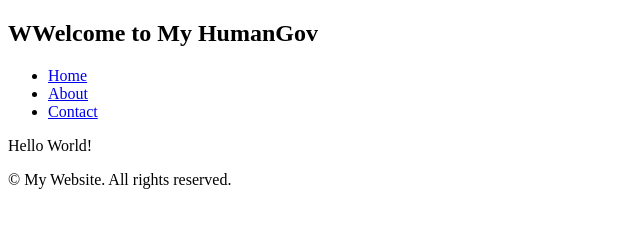
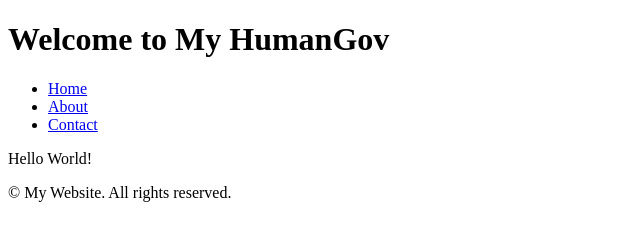
Before and after one commit to Abdidev019/simple-website-repo-poc1, a plain HTML site: page index.html in a window 1280 px wide. Shown: the whole page, without its empty margins (0-640 px from the left). Drawn offline with Linux system fonts and the light colour scheme.

Commit message:
Revert "changed index.html header font to h2"
This reverts commit fb4e3d7f0f2382406f5eb70196b3e3264cdca3c3.

```diff
--- a/index.html
+++ b/index.html
@@ -5,7 +5,7 @@
 </head>
 <body>
 <header>
-<h2>WWelcome to My HumanGov</h2>
+<h1>Welcome to My HumanGov</h1>
 <nav>
 <ul>
 <li><a href="#">Home</a></li>
```
